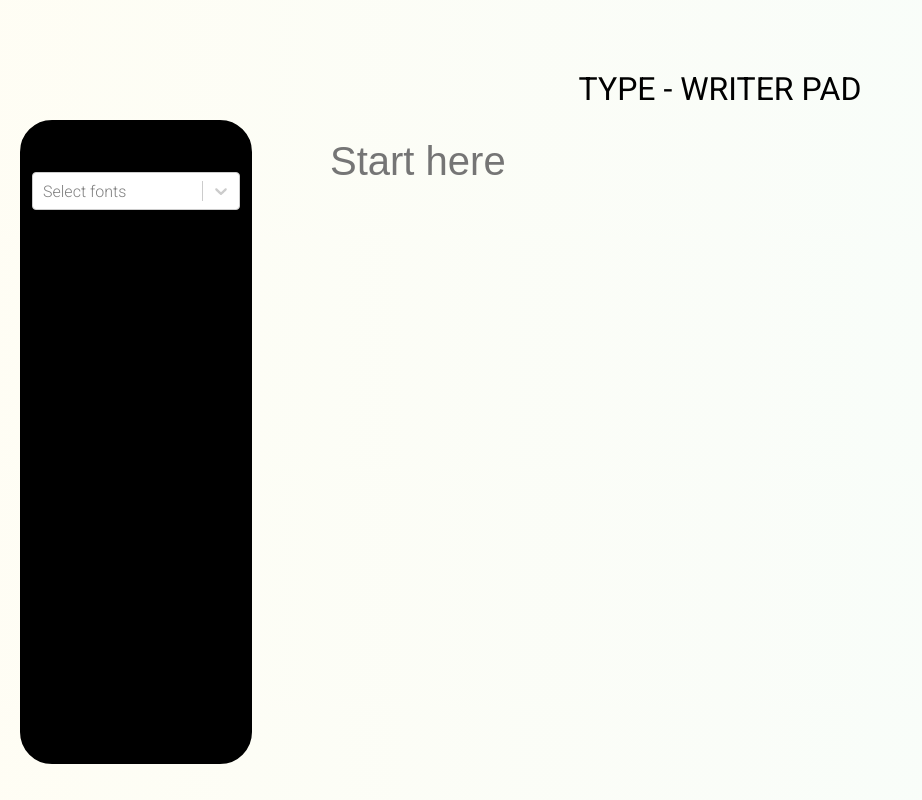
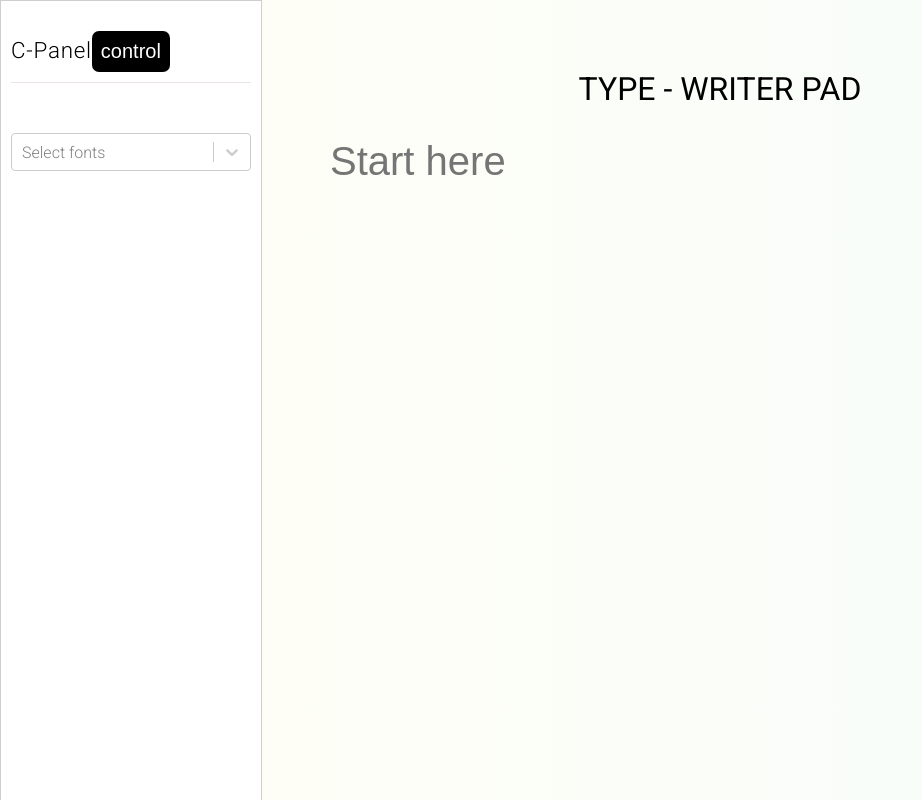
Before and after one commit to Abusayid693/Type-writer, a React (Create React App) app: page / in a window 1280 px wide. Shown: the whole page, without its empty margins (0-922 px from the left). Built offline with nearby package versions, Linux system fonts and the light colour scheme.

Commit message:
Side-bar [Saved files] added

```diff
--- a/package.json
+++ b/package.json
@@ -9,6 +9,7 @@
     "react": "^17.0.2",
     "react-dom": "^17.0.2",
     "react-dropdown": "^1.9.2",
+    "react-router-dom": "^5.2.0",
     "react-scripts": "4.0.3",
     "react-select": "^4.3.1",
     "web-vitals": "^1.1.2"
--- a/src/components/c-panel/control.css
+++ b/src/components/c-panel/General/control.css
@@ -2,16 +2,16 @@
 
 
 .panel{
-    width: 13rem;
-    height: 80vh;
+    width: 15rem;
+    height: 100vh;
     position: fixed;
-    border: 2px solid black;
-    border-radius: 32px;
-   left: 20px;
-   top: 15vh;
+    border: 1.5px solid rgb(207, 206, 206);
+    /* border-radius: 32px; */
+   left: 0;
+   top: 0vh;
    font-family: 'Roboto', sans-serif;
    padding: 0 10px;
-   background-color: black;
+   background-color:white;
 
 }
 .drop{
--- a/src/components/c-panel/control.jsx
+++ b/src/components/c-panel/General/control.jsx
@@ -1,6 +1,9 @@
 import React from "react";
 import "./control.css";
 import Select from "react-select";
+import { Link } from "react-router-dom";
+
+
 
 const options = [
   { value: "Montserrat, sans-serif", label: "Montserrat" },
@@ -81,6 +84,11 @@ class Container extends React.Component {
 
     return (
       <div className="panel">
+      <div className="cheader">
+          <p>C-Panel</p>
+          <Link to="/saved-files">
+          <button>control</button></Link>
+          </div>
         <Fonts />
       </div>
     );
--- /dev/null
+++ b/src/components/c-panel/Saved-files/saved-files.css
@@ -0,0 +1,25 @@
+.cheader{
+    margin-top: 30px;
+    border-bottom: 1px solid rgb(235, 228, 228);
+    height: fit-content;
+    padding-bottom: 10px;
+
+}
+.cheader p{
+    font-weight: 300;
+    font-size: 1.4rem;
+    display: inline-block;
+    margin: 0;
+}
+.cheader button{
+    background-color: black;
+    color: white;
+    display: inline-block;
+    border: none;
+    font-size: 1.25rem;
+    margin: 0 0 0 0;
+    /* float:right; */
+    padding: 9px;
+    border-radius: 7px;
+   cursor: pointer;
+}
--- /dev/null
+++ b/src/components/c-panel/Saved-files/saved-files.jsx
@@ -0,0 +1,39 @@
+import React from "react";
+import "./saved-files.css";
+import { Link } from "react-router-dom";
+
+
+
+
+
+
+class SavedFiles extends React.Component {
+    state = {
+      selectedOption: null,
+    };
+    constructor(props) {
+      super(props);
+    }
+
+    componentDidMount() {
+      this.initialize();
+    }
+
+    initialize() {}
+
+    render() {
+      const { selectedOption } = this.state;
+
+      return (
+        <div className="saved-files panel">
+          <div className="cheader">
+          <p>saved files</p>
+          <Link to="/">
+          <button>control</button></Link>
+          </div>
+        </div>
+      );
+    }
+  }
+
+export default SavedFiles;
--- /dev/null
+++ b/src/components/c-panel/c-panel-routes.jsx
@@ -0,0 +1,42 @@
+import React from "react";
+import {
+  BrowserRouter as Router,
+  Switch,
+  Route,
+  Link
+} from "react-router-dom";
+import Container from "./General/control.jsx";
+import SavedFiles from "./Saved-files/saved-files.jsx";
+
+
+export default function Cpanel() {
+  return (
+    <Router>
+      <div>
+        {/* <nav>
+          <ul>
+            <li>
+              <Link to="/c-panel">Home</Link>
+            </li>
+            <li>
+              <Link to="/saved-files">About</Link>
+            </li>
+          </ul>
+        </nav> */}
+
+        {/* A <Switch> looks through its children <Route>s and
+            renders the first one that matches the current URL. */}
+        <Switch>
+          <Route path="/saved-files">
+            <SavedFiles />
+          </Route>
+          <Route path="/">
+            <Container />
+            {/* <SavedFiles /> */}
+
+          </Route>
+        </Switch>
+      </div>
+    </Router>
+  );
+}
--- a/src/index.js
+++ b/src/index.js
@@ -1,12 +1,12 @@
 import React from 'react';
 import ReactDOM from 'react-dom';
 import App from './components/App';
-import Container from "./components/c-panel/control.jsx"
-
+// import Container from "./components/c-panel/control.jsx"
+import Cpanel from "./components/c-panel/c-panel-routes.jsx"
 
 ReactDOM.render(
   <React.StrictMode>
-   <Container />
+   <Cpanel />
     <App />
   </React.StrictMode>,
   document.getElementById('root')
```
Also changed, not shown: 1 other file (tests, documents, lock files or other folders).
